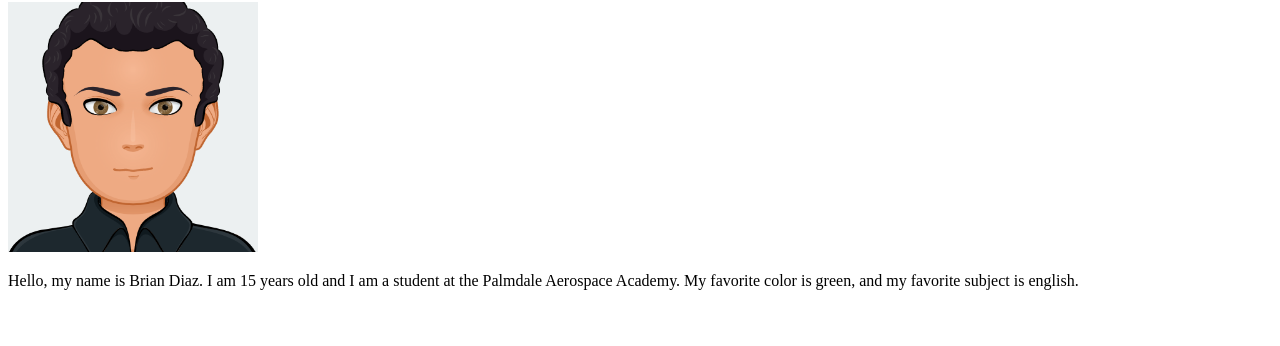
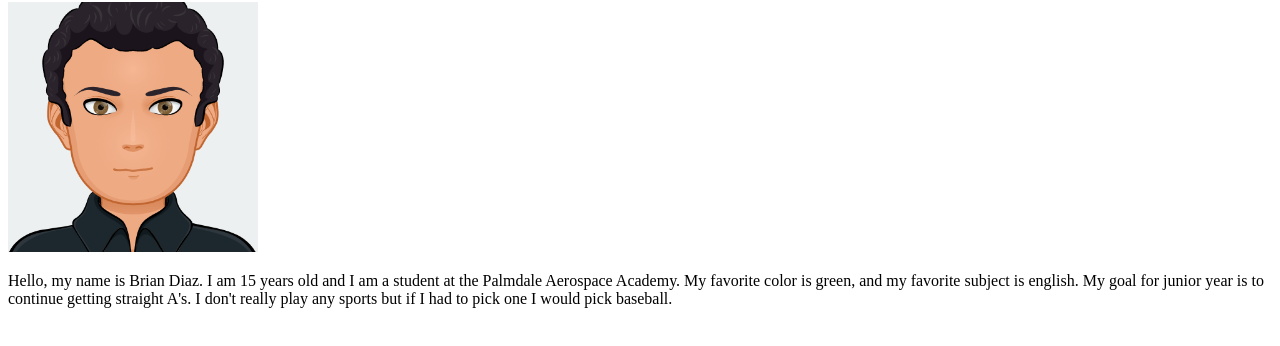
Before and after one commit to BDiaz932/bdiaz932.github.io, a plain HTML site: page my_website/aboutme.html in a window 1280 px wide. Shown: the part 104-450 px from the top of the page. Drawn offline with Linux system fonts and the light colour scheme.

Commit message:
changed about me

```diff
--- a/my_website/aboutme.html
+++ b/my_website/aboutme.html
@@ -11,8 +11,6 @@
     <h1> About me </h1>
     <img src="images/profile.png" height="250">
     <br>
-    <p> Hello, my name is Brian Diaz. I am 15 years old and I am a student
-    at the Palmdale Aerospace Academy. My favorite color is green, and my
-    favorite subject is english. </p>
+    <p> Hello, my name is Brian Diaz. I am 15 years old and I am a student at the Palmdale Aerospace Academy. My favorite color is green, and my favorite subject is english. My goal for junior year is to continue getting straight A's. I don't really play any sports but if I had to pick one I would pick baseball. </p>
 </body>
 </html>
```
